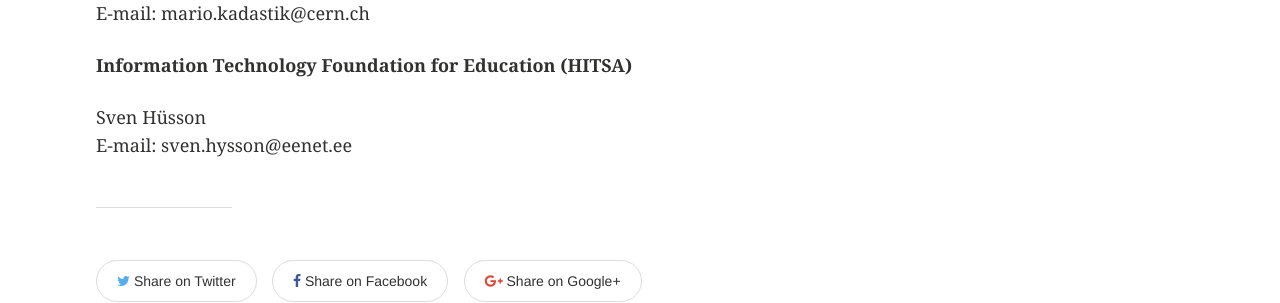
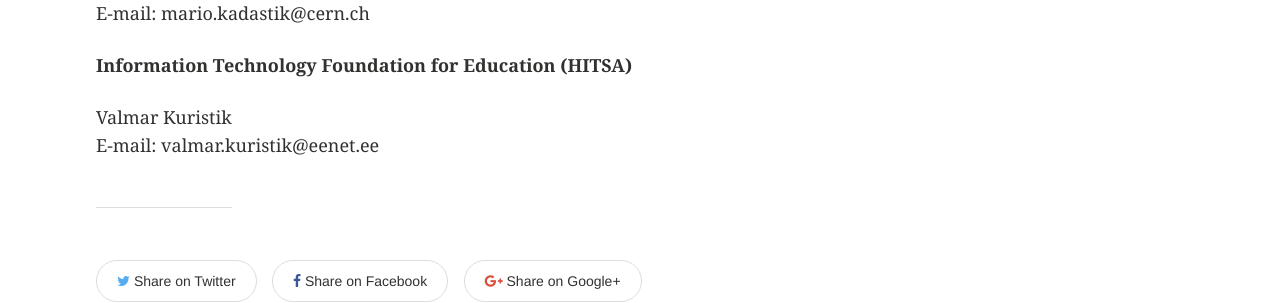
Before and after one commit to etais-ee/etais-web, a Jekyll site: the page built from contact/index.md, in a window 1280 px wide. Shown: the part 840-1143 px from the top of the page. Built offline with Jekyll 4.4.1, drawn with Linux system fonts in a browser that asks for light colours.

Commit message:
Update index.md

```diff
--- a/contact/index.md
+++ b/contact/index.md
@@ -28,5 +28,5 @@ E-mail: mario.kadastik@cern.ch
 
 **Information Technology Foundation for Education (HITSA)**
 
-Sven Hüsson
-E-mail: sven.hysson@eenet.ee
+Valmar Kuristik
+E-mail: valmar.kuristik@eenet.ee
```
